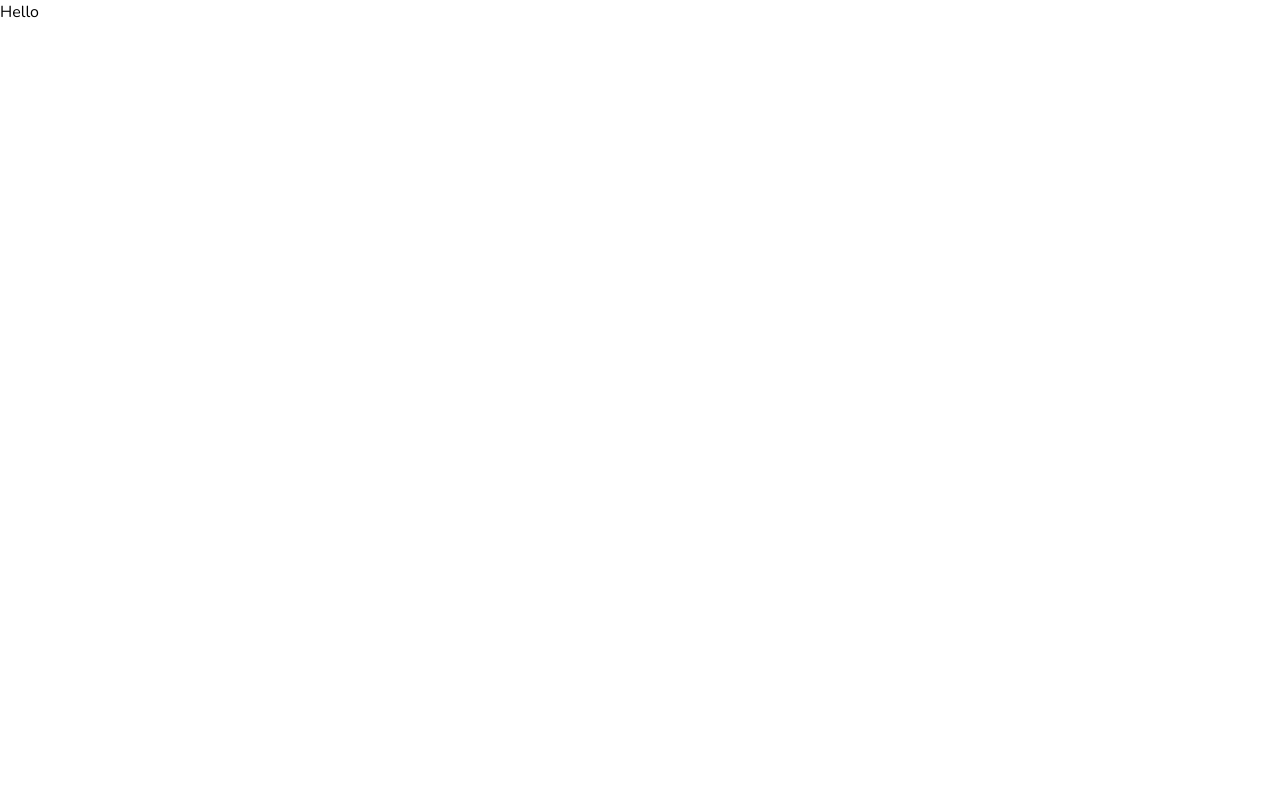
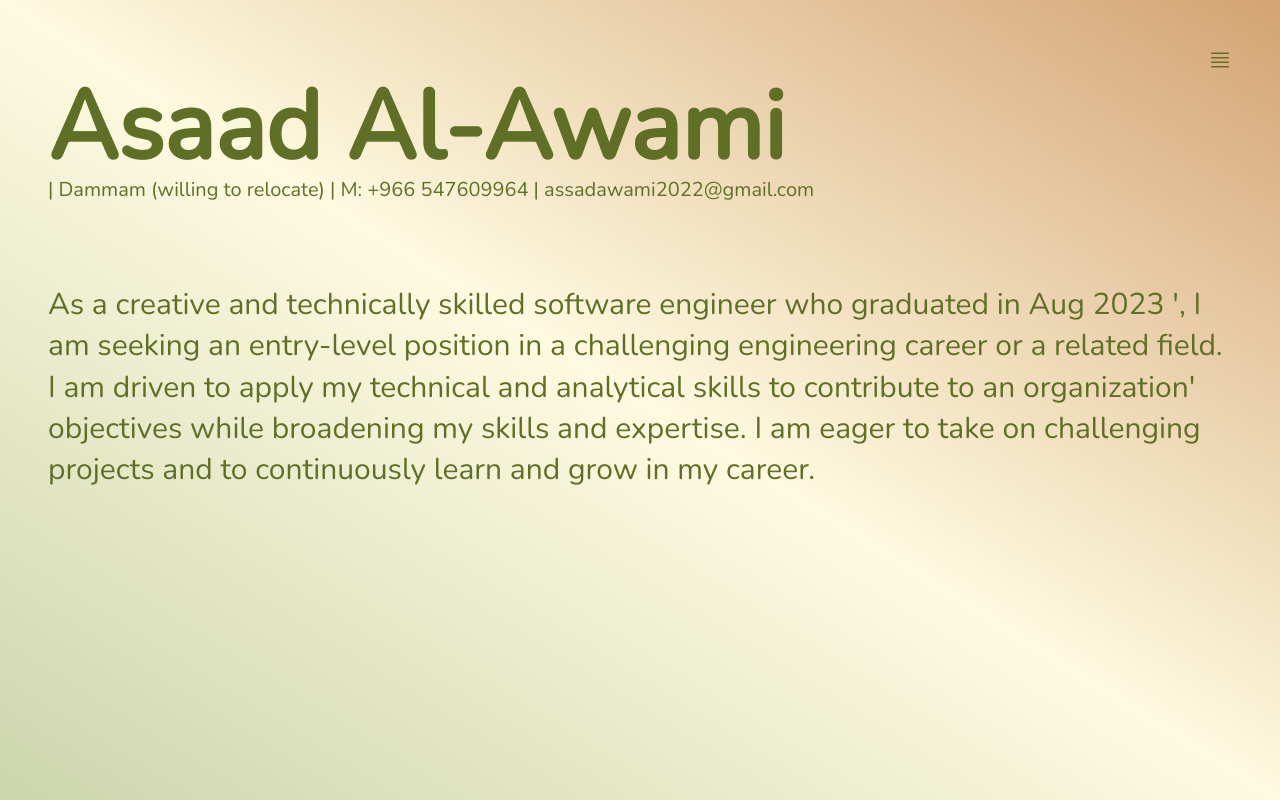
Before and after one commit to assadawami22/AsaadCV, a Next.js app: page / in a window 1280 px wide. Shown: the top 800 px of the page. Built offline with nearby package versions, Linux system fonts and the light colour scheme.

Commit message:
first commit

```diff
--- a/components/About.js
+++ b/components/About.js
@@ -6,7 +6,7 @@ import Link from 'next/link'
 
 const About = () => {
   return (
-    <div className='grid  grid-cols-2 sm:grid-cols-1 text-center gap-10 over h-full place-items-center'>
+    <div className='grid  grid-cols-2 min-[300px]:max-[800px]:grid-cols-1 text-center gap-10 over h-full place-items-center '>
         <div className='block '>
             <Image className='max-[800px]:text-6xl flex justify-center rounded-full' src='/images/assadimg.jpg' width={300} height={300} alt='im' />
         </div>
--- a/components/Navbar.js
+++ b/components/Navbar.js
@@ -57,7 +57,7 @@ const Navbar = () => {
 
 
       {showMenu && (
-        <div onClick={hide} className="flex  gap-20 sm:fixed py-8 top-0 bg-gradient-to-tr from-[#d4a373] via-[#e9edc9] via-[#fefae0] via-[#faedcd]    to-[#ccd5ae]  sm:flex-col sm:text-center min-[1400px]:hidden max-[700px]:flex-col max-[700px]:text-center  w-full justify-center text-2xl font-semibold">
+        <div onClick={hide} className="flex  gap-20 max-[1400px]:fixed py-8 top-0 bg-gradient-to-tr from-[#d4a373] via-[#e9edc9] via-[#fefae0] via-[#faedcd]    to-[#ccd5ae]  sm:flex-col sm:text-center min-[1400px]:hidden max-[700px]:flex-col max-[700px]:text-center  w-full justify-center text-2xl font-semibold">
           <Link href={"#summary"} scroll={false}>
             Summary
           </Link>
--- a/components/Summary.js
+++ b/components/Summary.js
@@ -2,13 +2,13 @@ import React from 'react'
 
 const Summary = () => {
   return (
-    <div className='pt-10 '>
-        <div className='grid-col pb-20'>
-            <h1 className='max-[1112px]:text-5xl text-8xl font-bold'>Asaad Al-Awami</h1>
+    <div className='pt-10   '>
+        <div className=' pb-20'>
+            <h1 className=' min-[400px]:max-[1112px]:text-6xl text-8xl font-bold'>Asaad Al-Awami</h1>
             <h4 className='text-xl max-[840px]:grid grid-rows-3'> <span> | Dammam (willing to relocate)</span><span> | M: +966 547609964</span> <span> | assadawami2022@gmail.com</span> </h4>
         </div>
 
-        <p className=' text-3xl text-left leading-snug	'>
+        <p className=' min-[700px]:max-[1112px]:text-2xl text-3xl text-left leading-snug	'>
         As a creative and technically skilled software engineer who graduated in Aug 2023 &apos;, I am seeking an entry-level position in a challenging engineering career or a related field. I am driven to apply my technical and analytical skills to contribute to an organization&apos; objectives while broadening my skills and expertise. I am eager to take on challenging projects and to continuously learn and grow in my career.
         </p>
 
--- a/pages/home.js
+++ b/pages/home.js
@@ -9,50 +9,6 @@ import Academic from "../components/Academic";
 
 const home = () => {
 
-    const s400_1400 = 'min-[400px]:max-[1400px]:px-12   min-[400px]:max-[1400px]:h-full pb-12';
-  return (
-    <div className=" text-[#5f7026]  ">
-      <div
-        id="summary"
-        className={`${s400_1400}  px-48 pt-16  h-[100vh]   bg-gradient-to-tr from-[#ccd5ae] via-[#e9edc9] via-[#fefae0] via-[#faedcd]    to-[#d4a373]`}
-      >
-        <Navbar />
-        <Summary />
-      </div>
-
-      <div
-        id="education"
-        className={` ${s400_1400}  px-48  h-[100vh]  pt-8 bg-gradient-to-tr from-[#d4a373] via-[#e9edc9] via-[#fefae0] via-[#faedcd]    to-[#ccd5ae]`}
-      >
-        <Education />
-      </div>
-
-      <div
-        id="academic"
-        className={` ${s400_1400}  px-48 h-[100vh]  pt-8 bg-gradient-to-tr from-[#d4a373] via-[#e9edc9] via-[#fefae0] via-[#faedcd]    to-[#ccd5ae]`}
-      >
-        <Academic />
-      </div>
-
-      <div
-        id="skills"
-        className={` ${s400_1400} px-48 h-[100vh]  pt-8  bg-gradient-to-tr from-[#ccd5ae] via-[#e9edc9] via-[#fefae0] via-[#faedcd]    to-[#d4a373]`}
-      >
-        <Skills />
-      </div>
-
-      <div
-        id="experianc"
-        className={` ${s400_1400}  px-48 h-[100vh]  pt-8 bg-gradient-to-tr from-[#d4a373] via-[#e9edc9] via-[#fefae0] via-[#faedcd]    to-[#ccd5ae]`}
-      >
-        <Experiance />
-      </div>
-
-      <div className={`${s400_1400}  px-48 h-[100vh]  pt-8 bg-gradient-to-tr from-[#d4a373] via-[#e9edc9] via-[#fefae0] via-[#faedcd]    to-[#ccd5ae]`}>
-        <About />
-      </div>
-    </div>
-  );
 };
 
 export default home;
--- a/pages/index.js
+++ b/pages/index.js
@@ -1,14 +1,69 @@
 import Image from 'next/image'
 import { Inter } from 'next/font/google'
+
+import React from "react";
+import Navbar from "../components/Navbar";
+import Summary from "../components/Summary";
+import Education from "../components/Education";
+import Skills from "../components/Skills";
+import Experiance from "../components/Experiance";
+import About from "../components/About";
+import Academic from "../components/Academic";
 
 const inter = Inter({ subsets: ['latin'] })
 
 export default function Home() {
+
+
+  const s400_1400 = 'min-[200px]:max-[1400px]:px-12     pb-12';
+
   return (
-    <main>
-     <div>
-      <h1>Hello</h1>
-     </div>
+    <main className='  	'>
+
+
+
+    <div className=" text-[#5f7026]  ">
+      <div
+        id="summary"
+        className={`${s400_1400} overflow-x-auto overscroll-auto focus:overscroll-contain pt-10   px-48   h-[100vh]    bg-gradient-to-tr from-[#ccd5ae] via-[#e9edc9] via-[#fefae0] via-[#faedcd]    to-[#d4a373]`}
+      >
+        <Navbar />
+        <Summary />
+      </div>
+
+      <div
+        id="education"
+        className={` ${s400_1400} overflow-x-auto overscroll-auto focus:overscroll-contain  px-48  h-[100vh]  pt-8 bg-gradient-to-tr from-[#d4a373] via-[#e9edc9] via-[#fefae0] via-[#faedcd]    to-[#ccd5ae]`}
+      >
+        <Education />
+      </div>
+
+      <div
+        id="academic"
+        className={` ${s400_1400} overflow-x-auto overscroll-auto focus:overscroll-contain  px-48 h-[100vh]  pt-8 bg-gradient-to-tr from-[#d4a373] via-[#e9edc9] via-[#fefae0] via-[#faedcd]    to-[#ccd5ae]`}
+      >
+        <Academic />
+      </div>
+
+      <div
+        id="skills"
+        className={` ${s400_1400}  overflow-x-auto overscroll-auto focus:overscroll-contain px-48 h-[100vh]  pt-8  bg-gradient-to-tr from-[#ccd5ae] via-[#e9edc9] via-[#fefae0] via-[#faedcd]    to-[#d4a373]`}
+      >
+        <Skills />
+      </div>
+
+      <div
+        id="experianc"
+        className={` ${s400_1400} overflow-x-auto overscroll-auto focus:overscroll-contain  px-48 h-[100vh]  pt-8 bg-gradient-to-tr from-[#d4a373] via-[#e9edc9] via-[#fefae0] via-[#faedcd]    to-[#ccd5ae]`}
+      >
+        <Experiance />
+      </div>
+
+      <div className={`${s400_1400} pb-6 overflow-x-auto overscroll-auto focus:overscroll-contain  px-48 h-[100vh]  pt-8 bg-gradient-to-tr from-[#d4a373] via-[#e9edc9] via-[#fefae0] via-[#faedcd]    to-[#ccd5ae]`}>
+        <About />
+      </div>
+    </div>
+
     </main>
   )
 }
```
